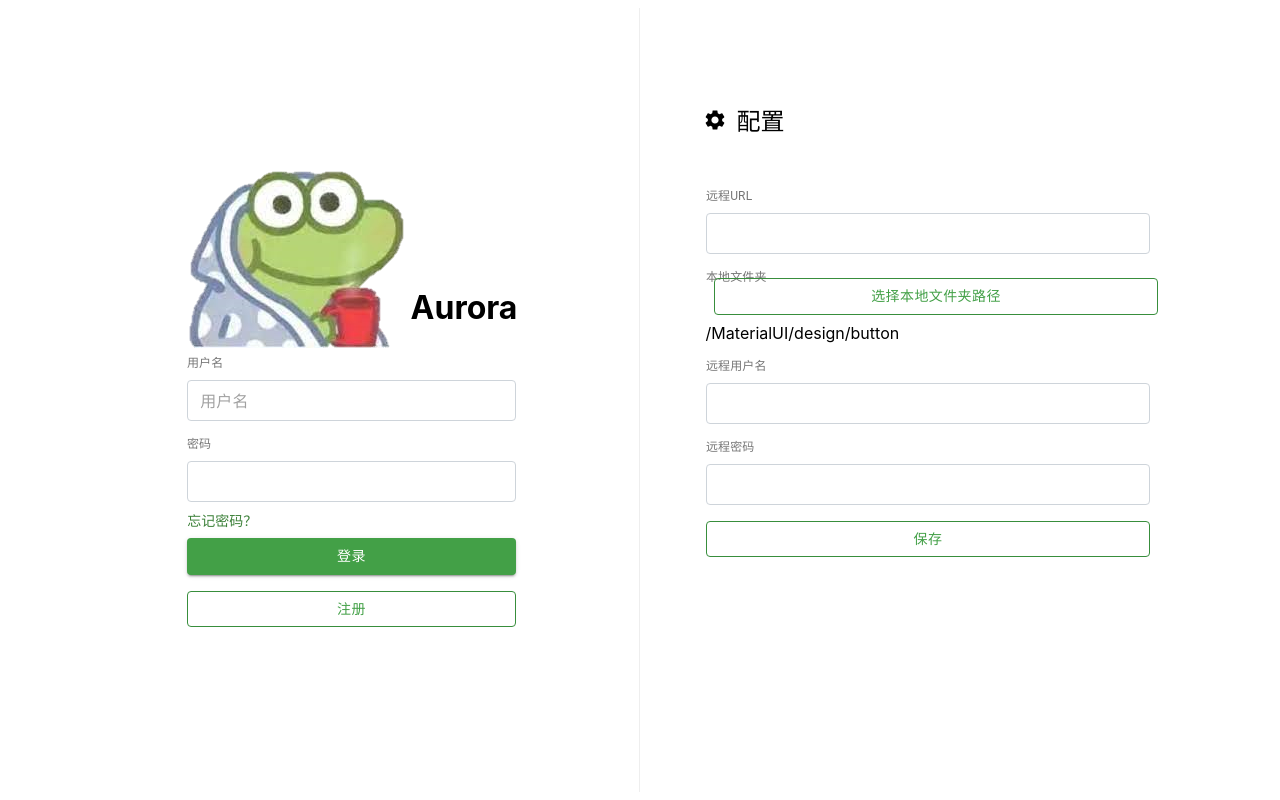
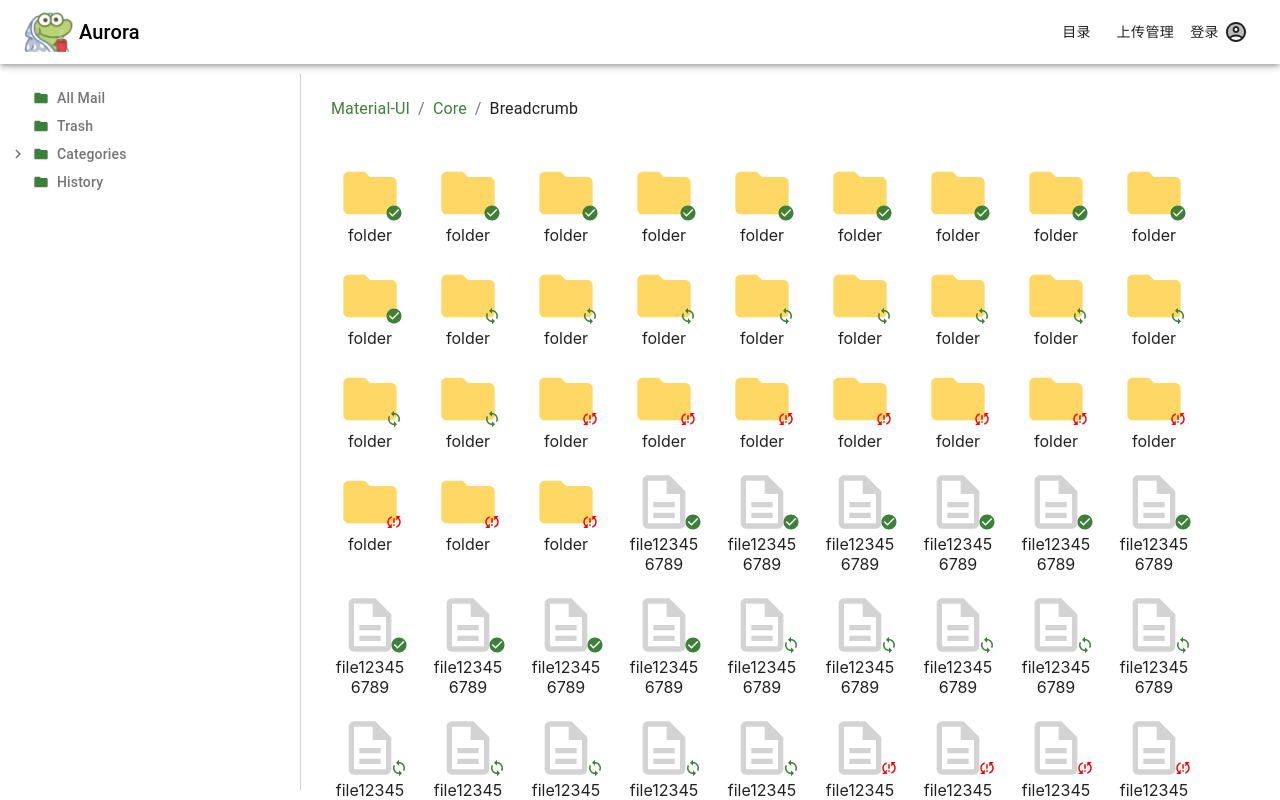
Before and after one commit to Aurora-DriveSyncer/Aurora-DriveSyncer-frontend, a React (Create React App) app: page / in a window 1280 px wide. Built offline with nearby package versions, Linux system fonts and the light colour scheme.

Commit message:
with router

```diff
--- a/package.json
+++ b/package.json
@@ -1,15 +1,18 @@
 {
   "name": "aurora",
   "version": "0.1.0",
+  "homepage": ".",
   "private": true,
   "dependencies": {
     "@material-ui/icons": "^4.11.2",
     "@material-ui/lab": "^4.0.0-alpha.60",
+    "@material-ui/styles": "^4.11.4",
     "@testing-library/jest-dom": "^5.14.1",
     "@testing-library/react": "^11.2.7",
     "@testing-library/user-event": "^12.8.3",
     "react": "^17.0.2",
     "react-dom": "^17.0.2",
+    "react-router-dom": "^5.3.0",
     "react-scripts": "4.0.3",
     "web-vitals": "^1.1.2"
   },
--- a/src/App.js
+++ b/src/App.js
@@ -5,6 +5,7 @@ import { ThemeProvider } from "@material-ui/styles";
 import IndexPage from "./layouts/IndexPage";
 import SyncSetter from "./layouts/SyncSetter";
 import Login from "./layouts/Login";
+import { HashRouter as Router, Switch, Route } from "react-router-dom";
 
 const theme = createTheme({
   palette: {
@@ -34,17 +35,60 @@ function WithHeader(props) {
 
 function App() {
   return (
-    // <div id="wrapper">
-    //   <ThemeProvider theme={theme}>
-    //     <div id="nav-bar">
-    //       <NavBar />
-    //     </div>
-    //     {/* <IndexPage /> */}
-    //     {/* <SyncSetter /> */}
-    //     {/* <Login /> */}
-    //   </ThemeProvider>
-    // </div>
-    <Login />
+    <div id="wrapper">
+      <ThemeProvider theme={theme}>
+        <Router>
+          <Switch>
+            <Route exact path="/">
+              <WithHeader>
+                <IndexPage />
+              </WithHeader>
+            </Route>
+            <Route path="/upload-manage">
+              <WithHeader>
+                <SyncSetter />
+              </WithHeader>
+            </Route>
+            <Route path="/login">
+              <Login />
+            </Route>
+          </Switch>
+        </Router>
+      </ThemeProvider>
+    </div>
+    // <Router>
+    //   <Switch>
+    //     <Route exact path="/">
+    //       {/* <WithHeader>
+    //         <IndexPage />
+    //       </WithHeader> */}
+    //       <div id="wrapper">
+    //         <ThemeProvider theme={theme}>
+    //           <div id="nav-bar">
+    //             <NavBar />
+    //           </div>
+    //           <IndexPage />
+    //         </ThemeProvider>
+    //       </div>
+    //     </Route>
+    // <Route path="/upload-manage">
+    //   {/* <WithHeader>
+    //     <SyncSetter />
+    //   </WithHeader> */}
+    //   <div id="wrapper">
+    //     <ThemeProvider theme={theme}>
+    //       <div id="nav-bar">
+    //         <NavBar />
+    //       </div>
+    //       <SyncSetter />
+    //     </ThemeProvider>
+    //   </div>
+    // </Route>
+    // <Route path="/login">
+    //   <Login />
+    // </Route>
+    //   </Switch>
+    // </Router>
   );
 }
 
--- a/src/components/File.js
+++ b/src/components/File.js
@@ -2,12 +2,9 @@ import React, { useEffect, useState } from "react";
 import { makeStyles } from "@material-ui/core/styles";
 import Paper from "@material-ui/core/Paper";
 import FolderIcon from "@material-ui/icons/Folder";
-import InsertDriveFileOutlinedIcon from "@material-ui/icons/InsertDriveFileOutlined";
 import DescriptionOutlinedIcon from "@material-ui/icons/DescriptionOutlined";
-import FolderOpenIcon from "@material-ui/icons/FolderOpen";
 import SyncIcon from "@material-ui/icons/Sync";
 import SyncProblemIcon from "@material-ui/icons/SyncProblem";
-import DoneIcon from "@material-ui/icons/Done";
 import CheckCircleIcon from "@material-ui/icons/CheckCircle";
 
 const useStyles = makeStyles((theme) => ({
--- a/src/components/NavBar.js
+++ b/src/components/NavBar.js
@@ -5,6 +5,7 @@ import Button from "@material-ui/core/Button";
 import Typography from "@material-ui/core/Typography";
 import AccountCircleTwoToneIcon from "@material-ui/icons/AccountCircleTwoTone";
 import { makeStyles } from "@material-ui/core/styles";
+import { Link } from "react-router-dom";
 
 const useStyles = makeStyles((theme) => ({
   root: {
@@ -25,20 +26,50 @@ const useStyles = makeStyles((theme) => ({
   userIcon: {
     marginLeft: "5px",
   },
+  link: {
+    display: "flex",
+    justifyContent: "center",
+    alignItems: "center",
+    width: "100%",
+    color: "#000",
+    textDecoration: "none",
+  },
+  colorPrimary: {
+    backgroundColor: "#fff",
+  },
 }));
 
 function NavBar() {
   const classes = useStyles();
   return (
-    <AppBar position="static" className={classes.root}>
+    <AppBar
+      position="static"
+      className={classes.root}
+      color="primary"
+      classes={{
+        colorPrimary: classes.colorPrimary,
+      }}
+    >
       <Toolbar>
-        <img src="http://localhost:9091/logo.png" className={classes.logo} />
-        <Typography variant="h6" className={classes.title}>
+        <img
+          src="http://localhost:9091/logo.png"
+          alt=""
+          className={classes.logo}
+        />
+        <Typography
+          variant="h6"
+          className={classes.title}
+          style={{ color: "#000" }}
+        >
           Aurora
         </Typography>
-        <Button color="inherit">目录</Button>
-        <Button color="inherit">上传管理</Button>
-        <Button color="inherit">
+        <Button component={Link} to="/">
+          目录
+        </Button>
+        <Button component={Link} to="/upload-manage">
+          上传管理
+        </Button>
+        <Button component={Link} to="/login">
           登录
           <AccountCircleTwoToneIcon className={classes.userIcon} />
         </Button>
--- a/src/components/SideIndex.js
+++ b/src/components/SideIndex.js
@@ -6,7 +6,6 @@ import ChevronRightIcon from "@material-ui/icons/ChevronRight";
 import TreeItem from "@material-ui/lab/TreeItem";
 import FolderIcon from "@material-ui/icons/Folder";
 import Typography from "@material-ui/core/Typography";
-const data = {};
 
 const useTreeItemStyles = makeStyles((theme) => ({
   root: {
--- a/src/layouts/Login.js
+++ b/src/layouts/Login.js
@@ -6,6 +6,7 @@ import Button from "@material-ui/core/Button";
 import { makeStyles, withStyles } from "@material-ui/core/styles";
 import { green } from "@material-ui/core/colors";
 import Setting from "./Setting";
+import { Link } from "react-router-dom";
 
 const BootstrapInput = withStyles((theme) => ({
   root: {
@@ -51,6 +52,12 @@ const ColorButton = withStyles((theme) => ({
     },
     width: "100%",
     margin: theme.spacing(1),
+    "& a": {
+      textDecoration: "none",
+      color: "#fff",
+      display: "block",
+      width: "100%",
+    },
   },
 }))(Button);
 
@@ -157,7 +164,7 @@ function Login() {
             忘记密码？
           </a>
           <ColorButton variant="contained" color="primary">
-            登录
+            <Link to="/">登录</Link>
           </ColorButton>
           <ColorOutlineButton variant="outlined" color="primary">
             注册
--- a/src/layouts/Setting.js
+++ b/src/layouts/Setting.js
@@ -1,9 +1,9 @@
 import React from "react";
 import SettingsIcon from "@material-ui/icons/Settings";
-import { ColorButton, BootstrapInput, ColorOutlineButton } from "./Login";
+import { BootstrapInput, ColorOutlineButton } from "./Login";
 import InputLabel from "@material-ui/core/InputLabel";
 import FormControl from "@material-ui/core/FormControl";
-import { makeStyles, withStyles } from "@material-ui/core/styles";
+import { makeStyles } from "@material-ui/core/styles";
 
 const useStyles = makeStyles((theme) => ({
   title: {
@@ -40,8 +40,8 @@ const useStyles = makeStyles((theme) => ({
   },
   uploadFileButton: {
     // width: "auto",
-    margin: 0,
-    marginTop: "24px",
+    margin: "0 !important",
+    marginTop: "24px !important",
   },
   fileInput: {
     position: "absolute",
```
Also changed, not shown: src/layouts/SyncSetter.js (+1 -7 lines), 1 other file (tests, documents, lock files or other folders).
